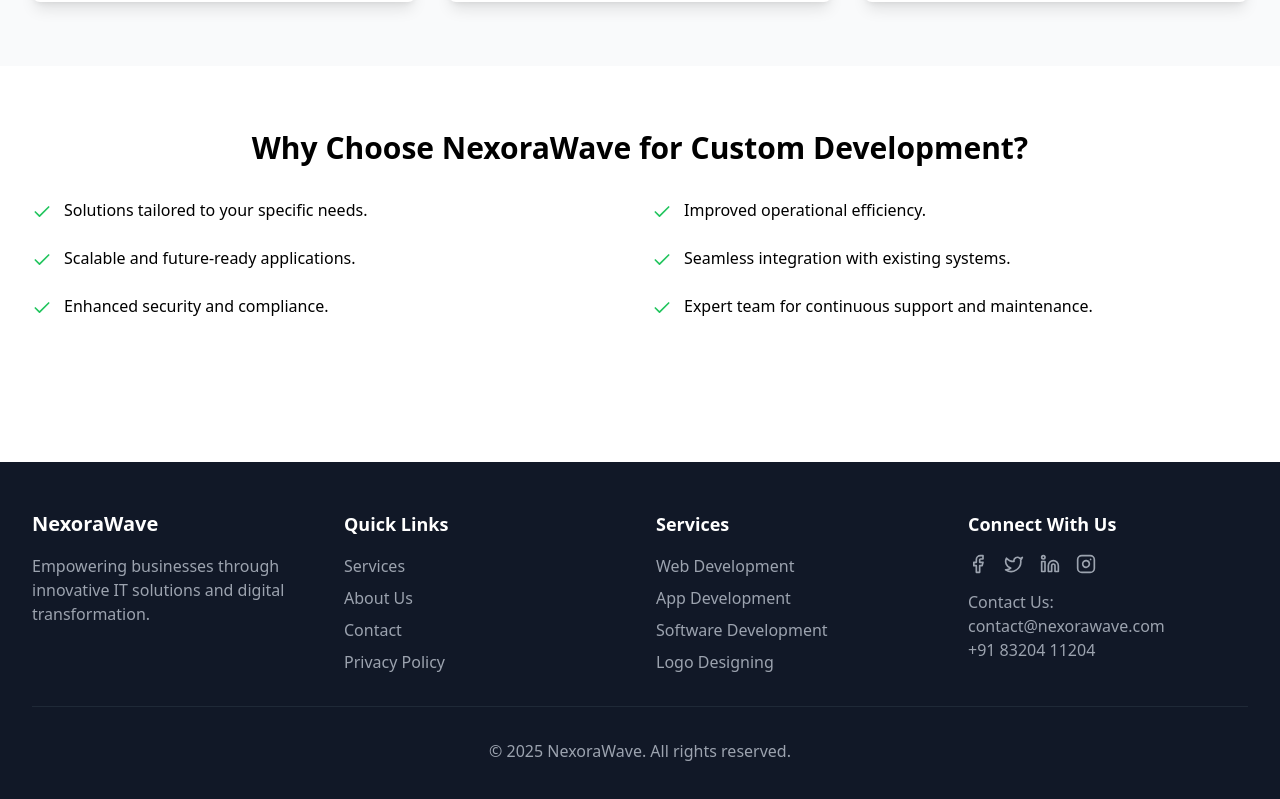
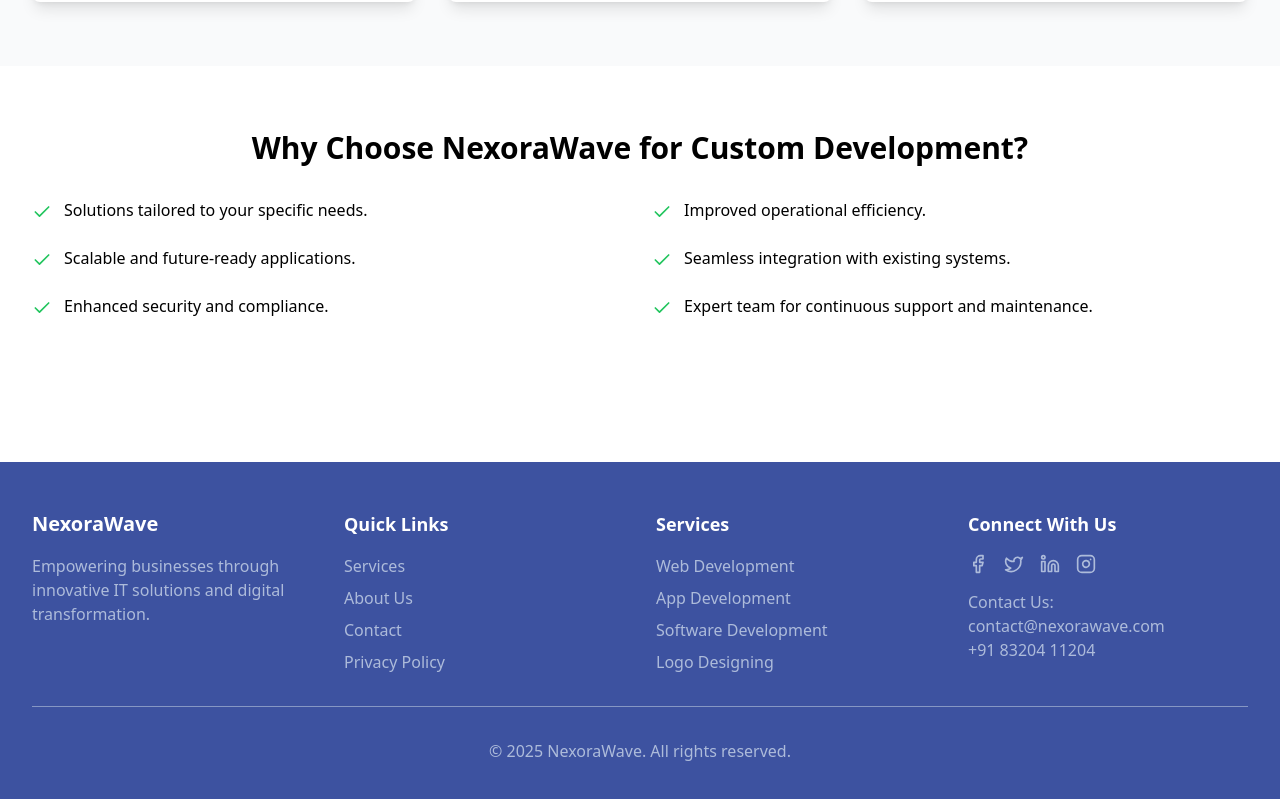
Before and after one commit to BakulButcher/NexoraWave, a React (Vite) app: page /services/custom-development in a window 1280 px wide. Shown: the part 938-1737 px from the top of the page. Built offline with nearby package versions, Linux system fonts and the light colour scheme.

Commit message:
Update website color scheme

```diff
--- a/src/components/Footer.tsx
+++ b/src/components/Footer.tsx
@@ -4,12 +4,12 @@ import { Facebook, Twitter, Linkedin, Instagram } from 'lucide-react';
 
 const Footer = () => {
   return (
-    <footer className="bg-gray-900 text-white">
+    <footer className="bg-dark-blue text-white">
       <div className="max-w-7xl mx-auto px-4 sm:px-6 lg:px-8 py-12">
         <div className="grid grid-cols-1 md:grid-cols-4 gap-8">
           <div>
             <h3 className="text-xl font-bold mb-4">NexoraWave</h3>
-            <p className="text-gray-400">
+            <p className="text-light-blue-gray">
               Empowering businesses through innovative IT solutions and digital
               transformation.
             </p>
@@ -18,22 +18,22 @@ const Footer = () => {
             <h4 className="text-lg font-semibold mb-4">Quick Links</h4>
             <ul className="space-y-2">
               <li>
-                <Link to="/services" className="text-gray-400 hover:text-white">
+                <Link to="/services" className="text-light-blue-gray hover:text-white">
                   Services
                 </Link>
               </li>
               <li>
-                <Link to="/about" className="text-gray-400 hover:text-white">
+                <Link to="/about" className="text-light-blue-gray hover:text-white">
                   About Us
                 </Link>
               </li>
               <li>
-                <Link to="/contact" className="text-gray-400 hover:text-white">
+                <Link to="/contact" className="text-light-blue-gray hover:text-white">
                   Contact
                 </Link>
               </li>
               <li>
-                <Link to="/privacy" className="text-gray-400 hover:text-white">
+                <Link to="/privacy" className="text-light-blue-gray hover:text-white">
                   Privacy Policy
                 </Link>
               </li>
@@ -45,7 +45,7 @@ const Footer = () => {
               <li>
                 <Link
                   to="/services#service-cards"
-                  className="text-gray-400 hover:text-white"
+                  className="text-light-blue-gray hover:text-white"
                 >
                   Web Development
                 </Link>
@@ -53,7 +53,7 @@ const Footer = () => {
               <li>
                 <Link
                   to="/services#service-cards"
-                  className="text-gray-400 hover:text-white"
+                  className="text-light-blue-gray hover:text-white"
                 >
                   App Development
                 </Link>
@@ -61,7 +61,7 @@ const Footer = () => {
               <li>
                 <Link
                   to="/services#service-cards"
-                  className="text-gray-400 hover:text-white"
+                  className="text-light-blue-gray hover:text-white"
                 >
                   Software Development
                 </Link>
@@ -69,7 +69,7 @@ const Footer = () => {
               <li>
                 <Link
                   to="/services#service-cards"
-                  className="text-gray-400 hover:text-white"
+                  className="text-light-blue-gray hover:text-white"
                 >
                   Logo Designing
                 </Link>
@@ -79,28 +79,28 @@ const Footer = () => {
           <div>
             <h4 className="text-lg font-semibold mb-4">Connect With Us</h4>
             <div className="flex space-x-4">
-              <a href="#" className="text-gray-400 hover:text-white">
+              <a href="#" className="text-light-blue-gray hover:text-white">
                 <Facebook size={20} />
               </a>
-              <a href="#" className="text-gray-400 hover:text-white">
+              <a href="#" className="text-light-blue-gray hover:text-white">
                 <Twitter size={20} />
               </a>
-              <a href="https://www.linkedin.com/company/nexorawave" className="text-gray-400 hover:text-white">
+              <a href="https://www.linkedin.com/company/nexorawave" className="text-light-blue-gray hover:text-white">
                 <Linkedin size={20} />
               </a>
-              <a href="#" className="text-gray-400 hover:text-white">
+              <a href="#" className="text-light-blue-gray hover:text-white">
                 <Instagram size={20} />
               </a>
             </div>
             <div className="mt-4">
-              <p className="text-gray-400">Contact Us:</p>
-              <p className="text-gray-400">contact@nexorawave.com</p>
-              <p className="text-gray-400">+91 83204 11204</p>
+              <p className="text-light-blue-gray">Contact Us:</p>
+              <p className="text-light-blue-gray">contact@nexorawave.com</p>
+              <p className="text-light-blue-gray">+91 83204 11204</p>
             </div>
           </div>
         </div>
-        <div className="border-t border-gray-800 mt-8 pt-8 text-center">
-          <p className="text-gray-400">
+        <div className="border-t border-blue-gray mt-8 pt-8 text-center">
+          <p className="text-light-blue-gray">
             © {new Date().getFullYear()} NexoraWave. All rights reserved.
           </p>
         </div>
```
